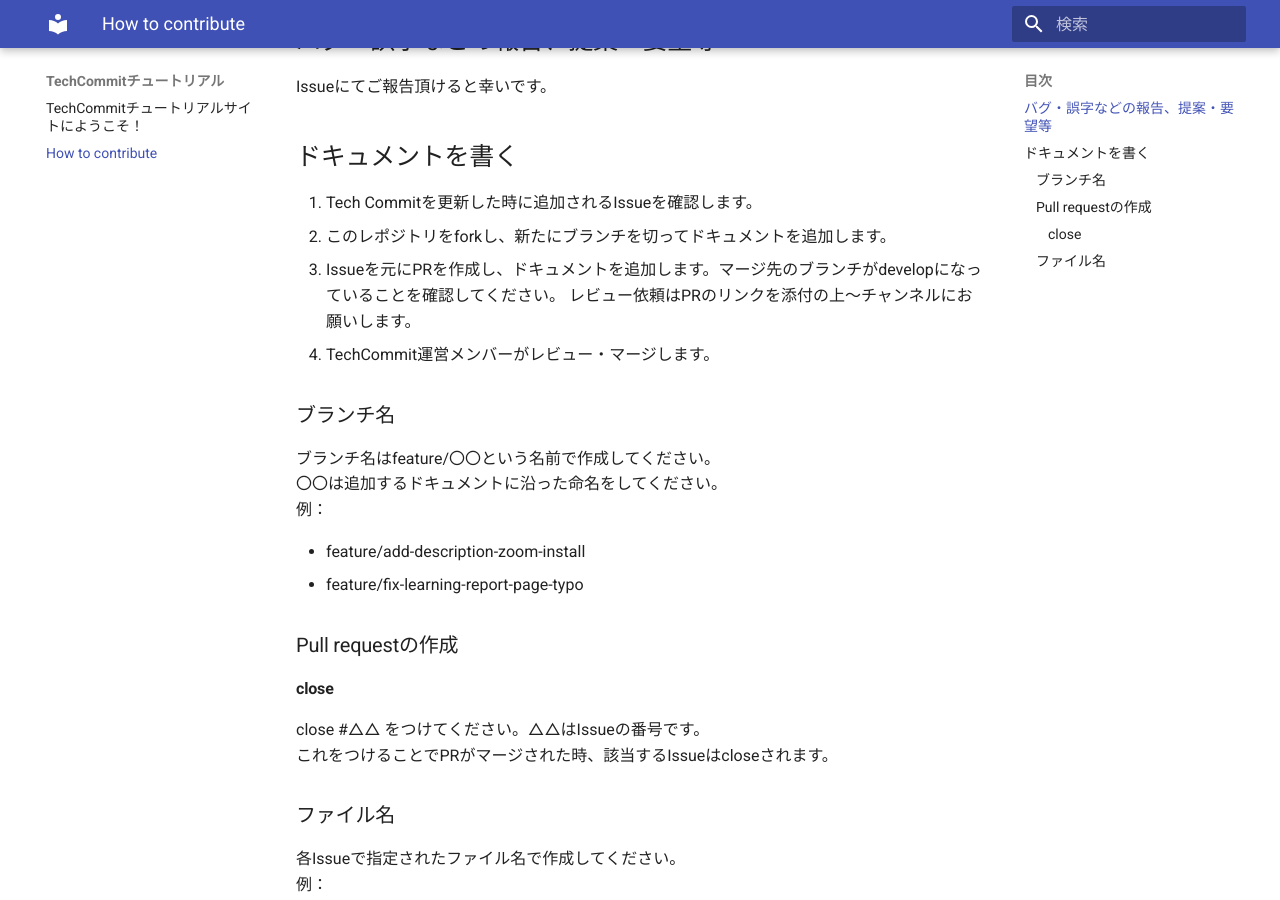
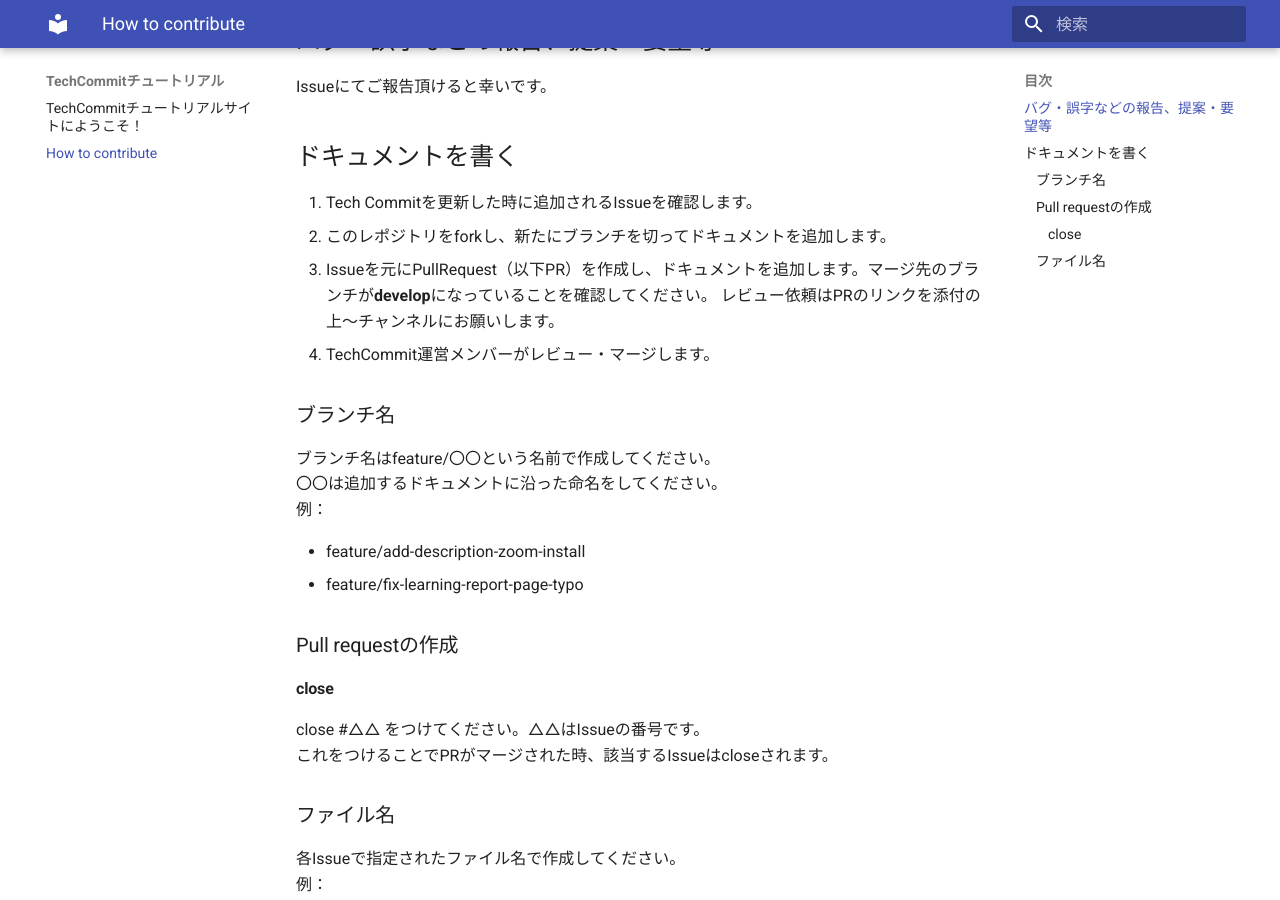
Before and after one commit to tech-training/tech-commit-doc, an MkDocs documentation site: the page built from docs/contribute.md, in a window 1280 px wide and 900 px high, scrolled down 373 px. Built offline with MkDocs 1.6.1 and Material for MkDocs 9.7.7, drawn with Linux system fonts in a browser that asks for light colours.

Commit message:
Update docs/contribute.md
Co-authored-by: M.Odagawa <42145314+milkybearhub@users.noreply.github.com>

```diff
--- a/docs/contribute.md
+++ b/docs/contribute.md
@@ -13,7 +13,7 @@
 ## ドキュメントを書く
 1. Tech Commitを更新した時に追加されるIssueを確認します。
 2. このレポジトリをforkし、新たにブランチを切ってドキュメントを追加します。
-3. Issueを元にPRを作成し、ドキュメントを追加します。マージ先のブランチがdevelopになっていることを確認してください。
+3. Issueを元にPullRequest（以下PR）を作成し、ドキュメントを追加します。マージ先のブランチが**develop**になっていることを確認してください。
 レビュー依頼はPRのリンクを添付の上〜チャンネルにお願いします。
 4. TechCommit運営メンバーがレビュー・マージします。
 
```
